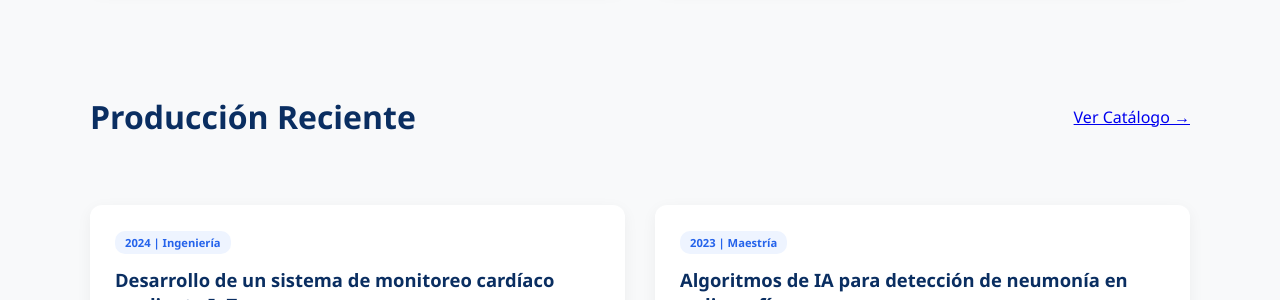
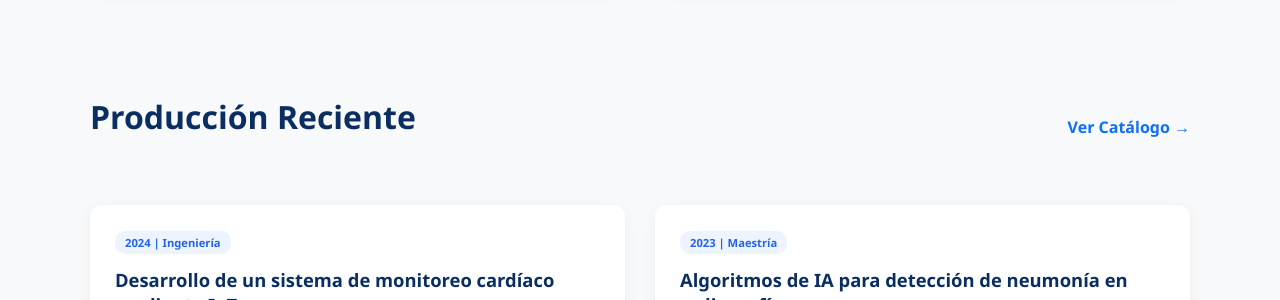
Before and after one commit to cribnez/dbi-research-web, a Jekyll site: the page built from index.md, in a window 1280 px wide. Shown: the part 1337-1637 px from the top of the page. Built offline with Jekyll 4.4.1, drawn with Linux system fonts in a browser that asks for light colours.

Commit message:
Update index.md

```diff
--- a/index.md
+++ b/index.md
@@ -66,7 +66,7 @@ title: Inicio
     <div class="recent-production">
         <div class="flex-header">
             <h2 class="section-title">Producción Reciente</h2>
-            <a href="{{ '/catalogo.html' | relative_url }}" class="link-all">Ver Catálogo →</a>
+            <a href="{{ '/catalogo.html' | relative_url }}" class="project-link">Ver Catálogo →</a>
         </div>
 
         <div class="grid">
```
